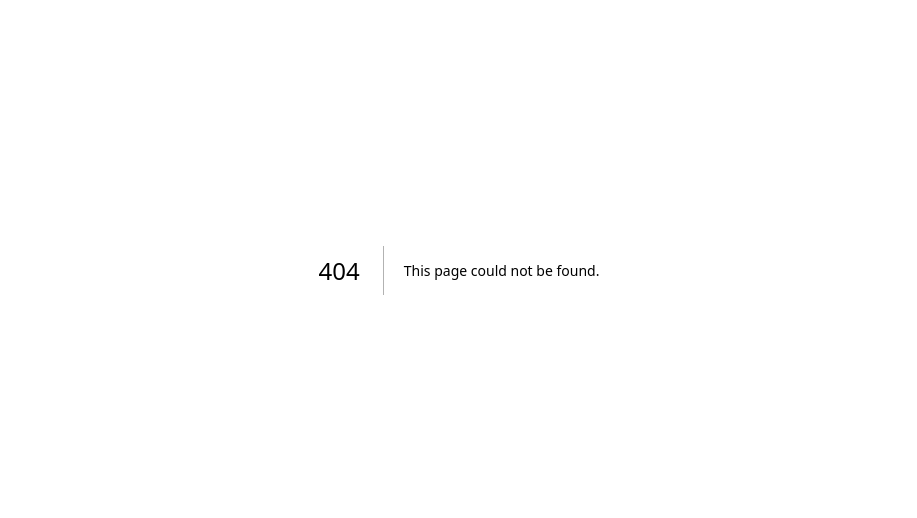
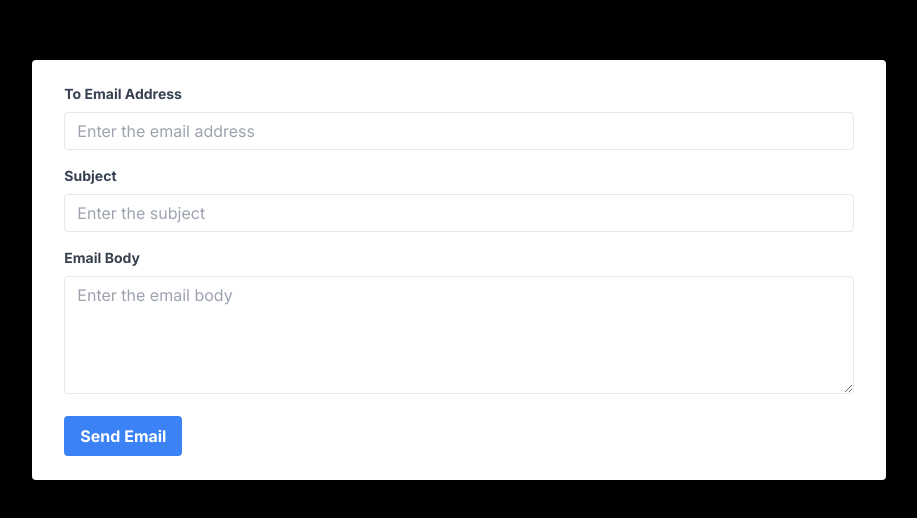
Before and after one commit to kunal047/email-sender, a Next.js app: page /send-email in a window 1280 px wide. Before the commit this address had no page. Shown: the part 130-648 px from the top of the page, without its empty margins (181-1098 px from the left). Built offline with nearby package versions, Linux system fonts and the light colour scheme.

Commit message:
feat: setup send email

```diff
--- /dev/null
+++ b/app/send-email/page.tsx
@@ -0,0 +1,134 @@
+'use client';
+
+import { useState } from 'react';
+import { api } from '../../api';
+import { faSpinner } from '@fortawesome/free-solid-svg-icons';
+import { FontAwesomeIcon } from '@fortawesome/react-fontawesome';
+
+export default function SendEmail() {
+  const [toEmail, setToEmail] = useState('');
+  const [subject, setSubject] = useState('');
+  const [emailBody, setEmailBody] = useState('');
+  const [validationError, setValidationError] = useState('');
+
+  // loading
+  const [isLoading, setIsLoading] = useState(false);
+
+  const emailRegex = /^[^\s@]+@[^\s@]+\.[^\s@]+$/;
+
+  const handleSend = async () => {
+    if (!toEmail || !subject || !emailBody) {
+      setValidationError('Please fill in all fields.');
+      return;
+    }
+
+    if (!emailRegex.test(toEmail)) {
+      setValidationError('To email is not valid.');
+      return;
+    }
+
+    // Send data to the backend
+    const formData = {
+      toEmail,
+      subject,
+      text: emailBody,
+    };
+
+    try {
+      setIsLoading(true);
+      const response = await api.post(
+        'email-account/mail',
+        {
+          ...formData,
+        }
+      );
+
+      if (response.status === 200) {
+        console.log('Email sent successfully');
+      }
+      setIsLoading(false);
+    } catch (error) {
+      setIsLoading(false);
+    }
+
+    // Reset form fields
+    setToEmail('');
+    setSubject('');
+    setEmailBody('');
+    setValidationError('');
+  };
+
+  return (
+    <div className="flex justify-center items-center h-screen">
+      <form
+        className="w-2/3 bg-white shadow-md rounded px-8 py-6"
+        onSubmit={(e) => e.preventDefault()}
+      >
+        <div className="mb-4">
+          <label
+            className="block text-gray-700 text-sm font-bold mb-2"
+            htmlFor="toEmail"
+          >
+            To Email Address
+          </label>
+          <input
+            className="appearance-none border rounded w-full py-2 px-3 text-gray-700 leading-tight focus:outline-none focus:shadow-outline"
+            id="toEmail"
+            type="email"
+            placeholder="Enter the email address"
+            value={toEmail}
+            onChange={(e) => setToEmail(e.target.value)}
+          />
+        </div>
+        <div className="mb-4">
+          <label
+            className="block text-gray-700 text-sm font-bold mb-2"
+            htmlFor="subject"
+          >
+            Subject
+          </label>
+          <input
+            className="appearance-none border rounded w-full py-2 px-3 text-gray-700 leading-tight focus:outline-none focus:shadow-outline"
+            id="subject"
+            type="text"
+            placeholder="Enter the subject"
+            value={subject}
+            onChange={(e) => setSubject(e.target.value)}
+          />
+        </div>
+        <div className="mb-4">
+          <label
+            className="block text-gray-700 text-sm font-bold mb-2"
+            htmlFor="emailBody"
+          >
+            Email Body
+          </label>
+          <textarea
+            className="appearance-none border rounded w-full py-2 px-3 text-gray-700 leading-tight focus:outline-none focus:shadow-outline"
+            id="emailBody"
+            rows="5"
+            placeholder="Enter the email body"
+            value={emailBody}
+            onChange={(e) => setEmailBody(e.target.value)}
+          />
+        </div>
+        {validationError && (
+          <p className="text-red-500 mb-4">{validationError}</p>
+        )}
+        <div className="flex items-center justify-between">
+          <button
+            className="bg-blue-500 hover:bg-blue-700 text-white font-bold py-2 px-4 rounded focus:outline-none focus:shadow-outline"
+            type="button"
+            onClick={handleSend}
+          >
+            {isLoading ? (
+              <FontAwesomeIcon icon={faSpinner} spin />
+            ) : (
+              'Send Email'
+            )}
+          </button>
+        </div>
+      </form>
+    </div>
+  );
+}
```
